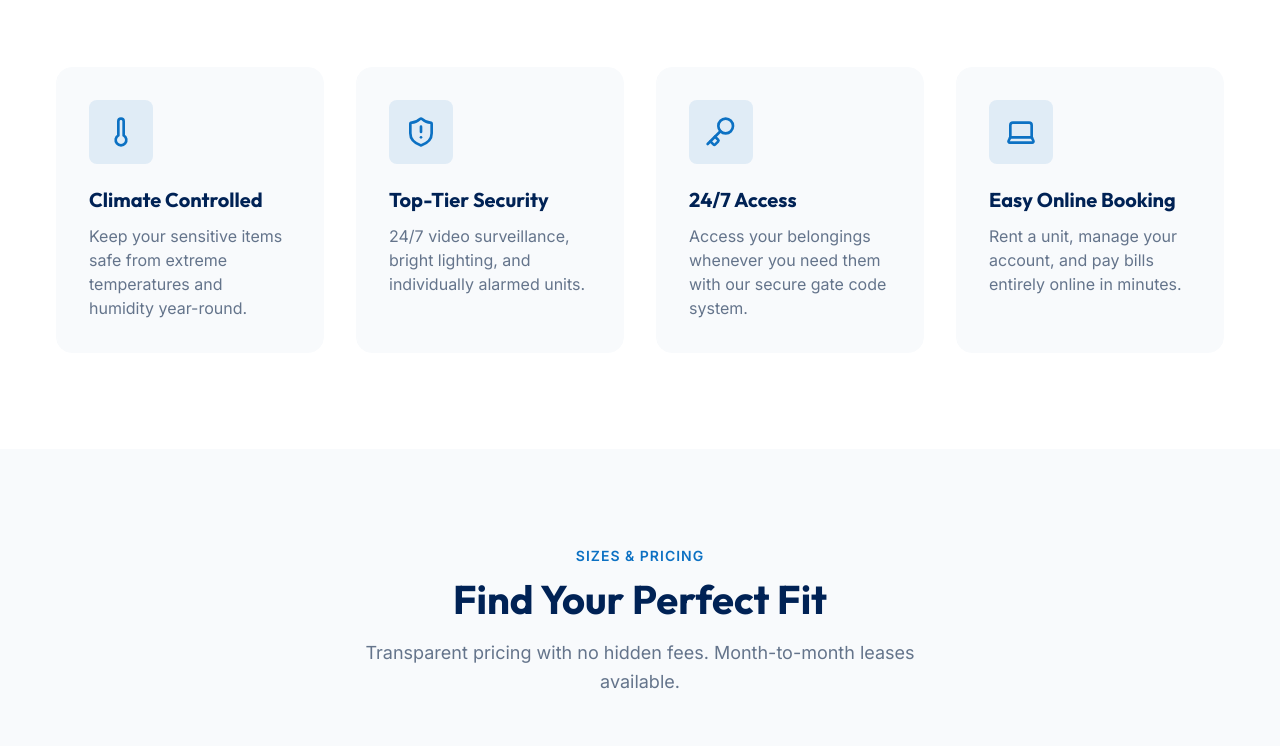
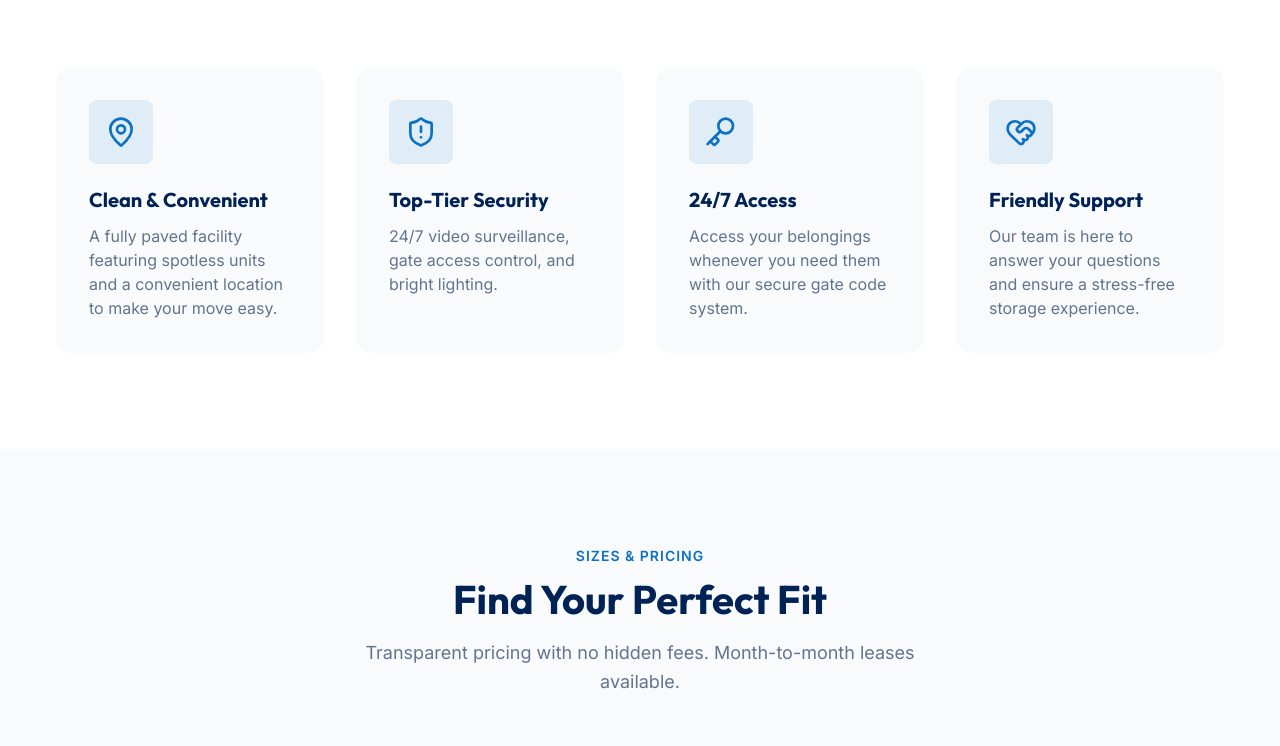
Before and after one commit to GregYaniw/comfort-self-storage, a React (Vite) app: page / in a window 1280 px wide. Shown: the part 1045-1791 px from the top of the page. Built offline with nearby package versions, Linux system fonts and the light colour scheme.

Commit message:
updated footer and nav bar

```diff
--- a/src/components/Features.jsx
+++ b/src/components/Features.jsx
@@ -1,17 +1,17 @@
 import React from 'react';
-import { Thermometer, ShieldAlert, Key, Laptop } from 'lucide-react';
+import { MapPin, ShieldAlert, Key, HeartHandshake } from 'lucide-react';
 import './Features.css';
 
 const featureList = [
   {
-    icon: <Thermometer size={32} />,
-    title: 'Climate Controlled',
-    description: 'Keep your sensitive items safe from extreme temperatures and humidity year-round.'
+    icon: <MapPin size={32} />,
+    title: 'Clean & Convenient',
+    description: 'A fully paved facility featuring spotless units and a convenient location to make your move easy.'
   },
   {
     icon: <ShieldAlert size={32} />,
     title: 'Top-Tier Security',
-    description: '24/7 video surveillance, bright lighting, and individually alarmed units.'
+    description: '24/7 video surveillance, gate access control, and bright lighting.'
   },
   {
     icon: <Key size={32} />,
@@ -19,9 +19,9 @@ const featureList = [
     description: 'Access your belongings whenever you need them with our secure gate code system.'
   },
   {
-    icon: <Laptop size={32} />,
-    title: 'Easy Online Booking',
-    description: 'Rent a unit, manage your account, and pay bills entirely online in minutes.'
+    icon: <HeartHandshake size={32} />,
+    title: 'Friendly Support',
+    description: 'Our team is here to answer your questions and ensure a stress-free storage experience.'
   }
 ];
 
--- a/src/components/Footer.css
+++ b/src/components/Footer.css
@@ -135,3 +135,9 @@
 .legal-links a:hover {
   color: var(--color-bg-white);
 }
+
+.footer-verse {
+  font-style: italic;
+  opacity: 0.8;
+  max-width: 400px;
+}
--- a/src/components/Footer.jsx
+++ b/src/components/Footer.jsx
@@ -1,5 +1,5 @@
 import React from 'react';
-import { Phone, Mail, MapPin, MessageCircle, Camera, Share2 } from 'lucide-react';
+import { Phone, Mail, MapPin, MessageCircle, Instagram } from 'lucide-react';
 import logoUrl from '../assets/logo.png';
 import './Footer.css';
 
@@ -17,9 +17,8 @@ const Footer = () => {
               Store Your Possessions With Comfort. Premium, secure, and climate-controlled self-storage solutions.
             </p>
             <div className="social-links">
-              <a href="#" className="social-icon"><MessageCircle size={20} /></a>
-              <a href="#" className="social-icon"><Camera size={20} /></a>
-              <a href="#" className="social-icon"><Share2 size={20} /></a>
+              <a href="sms:+17057907010" className="social-icon"><MessageCircle size={20} /></a>
+              <a href="https://www.instagram.com/comfortselfstorage/" target="_blank" rel="noopener noreferrer" className="social-icon"><Instagram size={20} /></a>
             </div>
           </div>
 
@@ -29,8 +28,6 @@ const Footer = () => {
               <li><a href="#features">Features</a></li>
               <li><a href="#pricing">Sizes & Pricing</a></li>
               <li><a href="#testimonials">Reviews</a></li>
-              <li><a href="#">Size Guide</a></li>
-              <li><a href="#">FAQ</a></li>
             </ul>
           </div>
 
@@ -55,9 +52,7 @@ const Footer = () => {
           <div className="footer-col">
             <h4 className="footer-heading">Office Hours</h4>
             <ul className="office-hours">
-              <li><span>Mon - Fri:</span> 9:00 AM - 6:00 PM</li>
-              <li><span>Saturday:</span> 9:00 AM - 4:00 PM</li>
-              <li><span>Sunday:</span> Closed</li>
+              <li><span>Mon - Sun:</span> 7:30 AM - 8:00 PM</li>
               <li className="access-hours">Gate Access: 24/7</li>
             </ul>
           </div>
@@ -66,7 +61,7 @@ const Footer = () => {
 
         <div className="footer-bottom">
           <p>&copy; {new Date().getFullYear()} Comfort Self Storage. All rights reserved.</p>
-
+          <p className="footer-verse">“Believe on the Lord Jesus Christ, and thou shalt be saved, and thy house.” Acts 16:31</p>
         </div>
       </div>
     </footer>
--- a/src/components/Navbar.css
+++ b/src/components/Navbar.css
@@ -66,10 +66,12 @@
 
 .navbar.scrolled .nav-link {
   color: var(--color-primary-900);
+  text-shadow: none;
 }
 
 .navbar.scrolled .nav-link:hover {
   color: var(--color-accent-600);
+  text-shadow: none;
 }
 
 .mobile-only {
```
